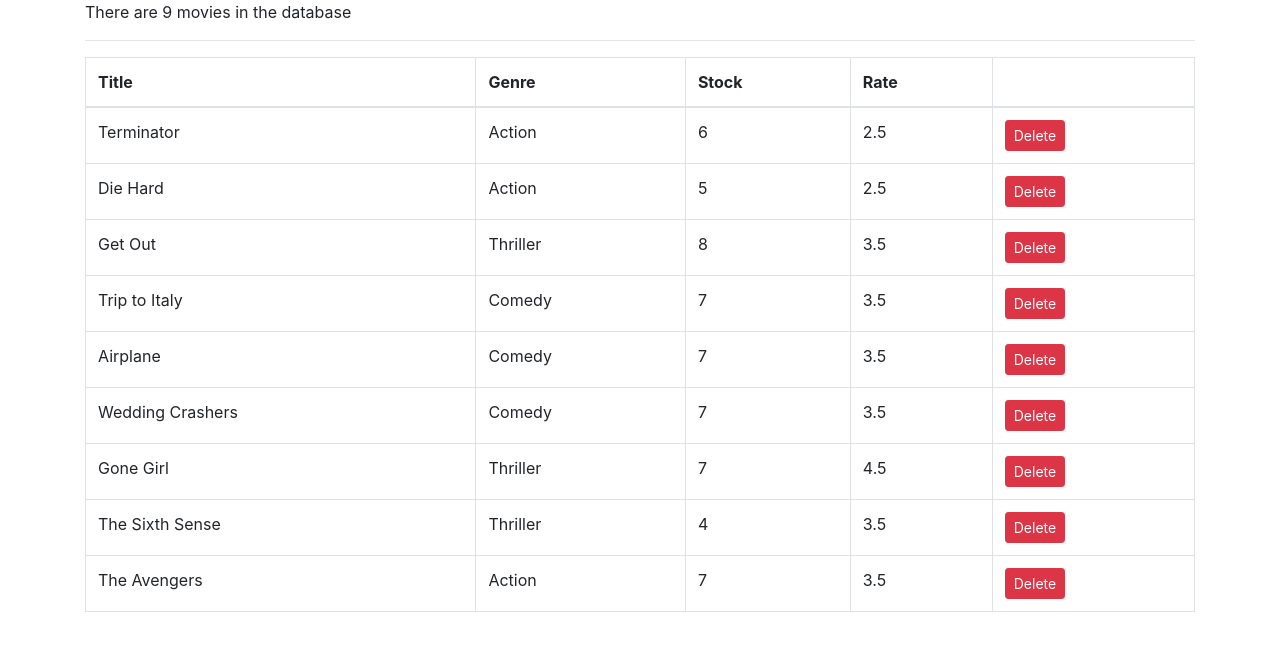
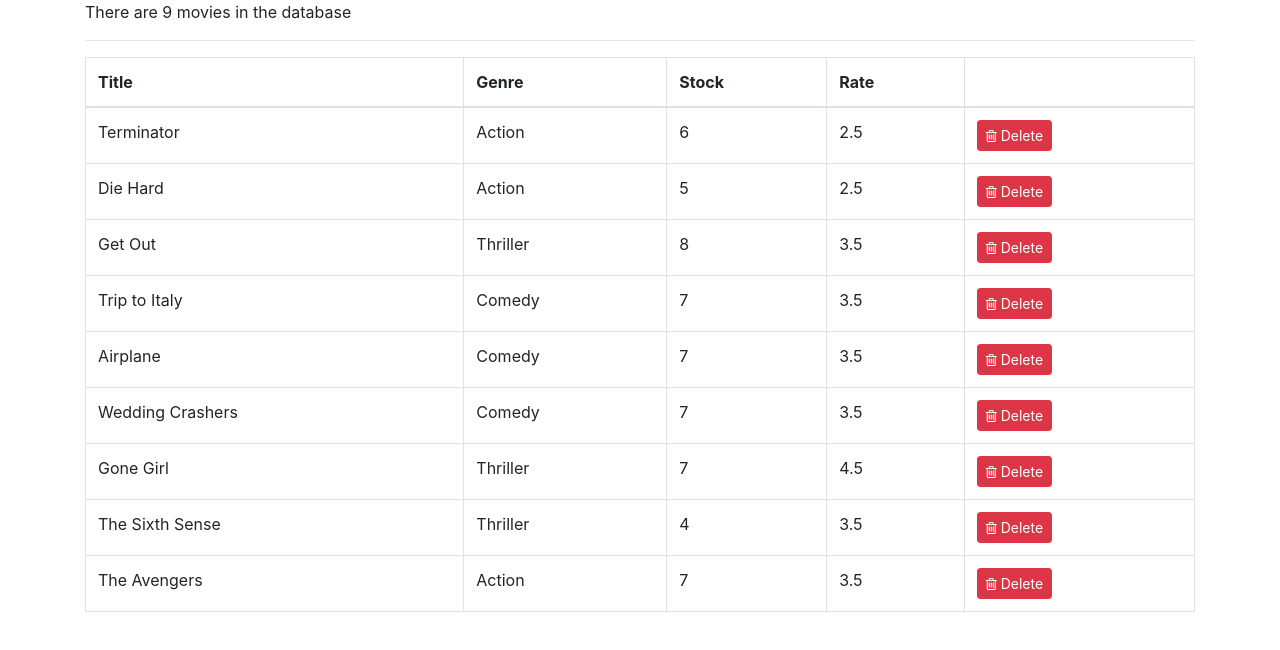
Before and after one commit to aliyousufdev/react-practice, a React (Create React App) app: page / in a window 1280 px wide. Shown: the top 650 px of the page. Built offline with nearby package versions, Linux system fonts and the light colour scheme.

Commit message:
delete button fa icon trash

```diff
--- a/src/components/movies.jsx
+++ b/src/components/movies.jsx
@@ -55,7 +55,7 @@
 						className="btn btn-danger btn-sm"
 						onClick={() => this.deleteMovieHandler(movie._id)}
 					>
-						Delete
+						<i className="fa fa-trash-o"/> Delete
 					</button>
 				</td>
 			</tr>
```
